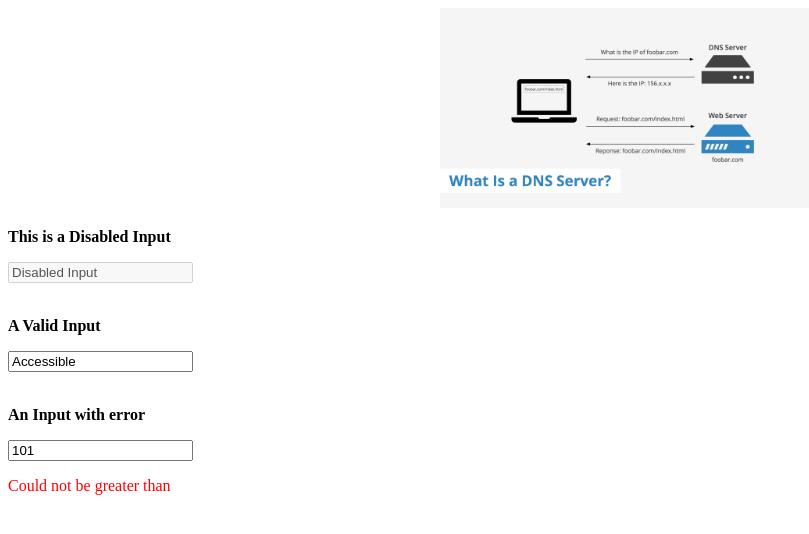
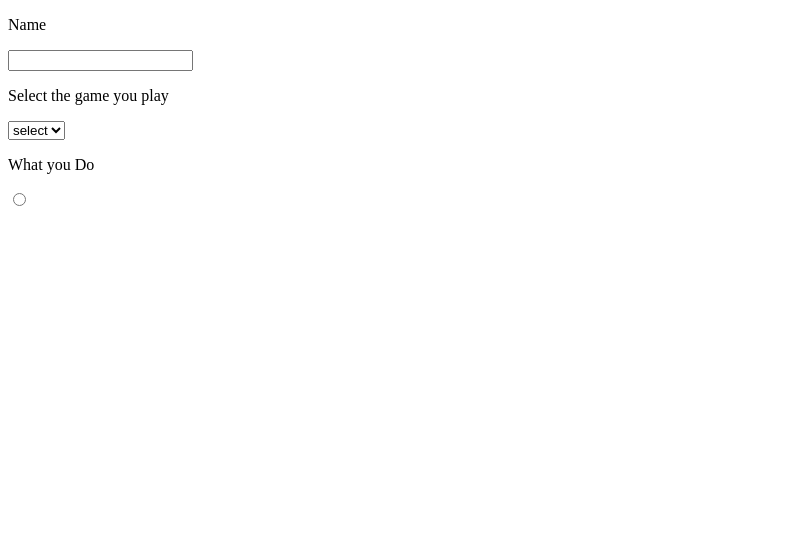
Before and after one commit to AryanSinghal/javascript-client, a React (Create React App) app: page / in a window 1280 px wide. Shown: the top 534 px of the page, without its empty margins (0-809 px from the left). Built offline with nearby package versions, Linux system fonts and the light colour scheme.

Commit message:
feat: 🎸 add Controlled Inputs

```diff
--- a/src/App.jsx
+++ b/src/App.jsx
@@ -1,8 +1,8 @@
 import React from 'react';
-import { TextFieldDemo } from './pages';
+import { InputDemo } from './pages';
 
 function App() {
-  return (<TextFieldDemo />);
+  return (<InputDemo />);
 }
 
 export default App;
--- /dev/null
+++ b/src/components/RadioGroup/RadioGroup.jsx
@@ -0,0 +1,17 @@
+import React from 'react';
+import PropType from 'prop-types';
+
+export const RadioGroup = (props) => {
+  const { value, error } = props;
+  return (
+    <input type="radio" name="specialty" value={value} />
+  );
+};
+RadioGroup.propType = {
+  value: PropType.string,
+  error: PropType.bool,
+};
+RadioGroup.defaultProps = {
+  value: '',
+  error: false,
+};
--- /dev/null
+++ b/src/components/RadioGroup/index.js
@@ -0,0 +1 @@
+export { RadioGroup } from './RadioGroup';
--- /dev/null
+++ b/src/components/SelectField/SelectField.jsx
@@ -0,0 +1,19 @@
+import React from 'react';
+import PropType from 'prop-types';
+
+export const SelectField = (props) => {
+  const { value, error } = props;
+  return (
+    <select>
+      <option>select</option>
+    </select>
+  );
+};
+SelectField.propType = {
+  value: PropType.string,
+  error: PropType.bool,
+};
+SelectField.defaultProps = {
+  value: '',
+  error: false,
+};
--- /dev/null
+++ b/src/components/SelectField/index.js
@@ -0,0 +1 @@
+export { SelectField } from './SelectField';
--- a/src/components/TextField/TextField.jsx
+++ b/src/components/TextField/TextField.jsx
@@ -1,8 +1,19 @@
 import React from 'react';
+import PropType from 'prop-types';
 import MyStyle from './style';
 
 const TextField = (props) => {
-  const { disabled = '', value = '', error = false } = props;
+  const { disabled, value, error } = props;
   return (<MyStyle type="text" className={(error) ? 'error' : ''} disabled={disabled} value={value} />);
 };
+TextField.propType = {
+  disabled: PropType.string,
+  value: PropType.string,
+  error: PropType.bool,
+};
+TextField.defaultProps = {
+  disabled: '',
+  value: '',
+  error: false,
+};
 export default TextField;
--- a/src/components/index.js
+++ b/src/components/index.js
@@ -1,2 +1,4 @@
 export { TextField } from './TextField';
 export { Slider } from './Slider';
+export { SelectField } from './SelectField';
+export { RadioGroup } from './RadioGroup';
--- /dev/null
+++ b/src/pages/InputDemo/InputDemo.jsx
@@ -0,0 +1,19 @@
+import React from 'react';
+import { SelectField } from '../../components';
+import { TextField } from '../../components';
+import { RadioGroup } from '../../components';
+
+
+
+export const InputDemo = () => {
+  return (
+    <>
+      <p>Name</p>
+      <TextField onChange={((e) => { console.log(e.target.value); })} />
+      <p> Select the game you play </p>
+      <SelectField />
+      <p>What you Do</p>
+      <RadioGroup />
+    </>
+  );
+};
--- /dev/null
+++ b/src/pages/InputDemo/index.js
@@ -0,0 +1 @@
+export { InputDemo } from './InputDemo';
--- a/src/pages/index.js
+++ b/src/pages/index.js
@@ -1 +1,2 @@
 export { TextFieldDemo } from './TextFieldDemo';
+export { InputDemo } from './InputDemo';
```
Also changed, not shown: src/components/RadioGroup/style.js (added), src/components/SelectField/style.js (added).
